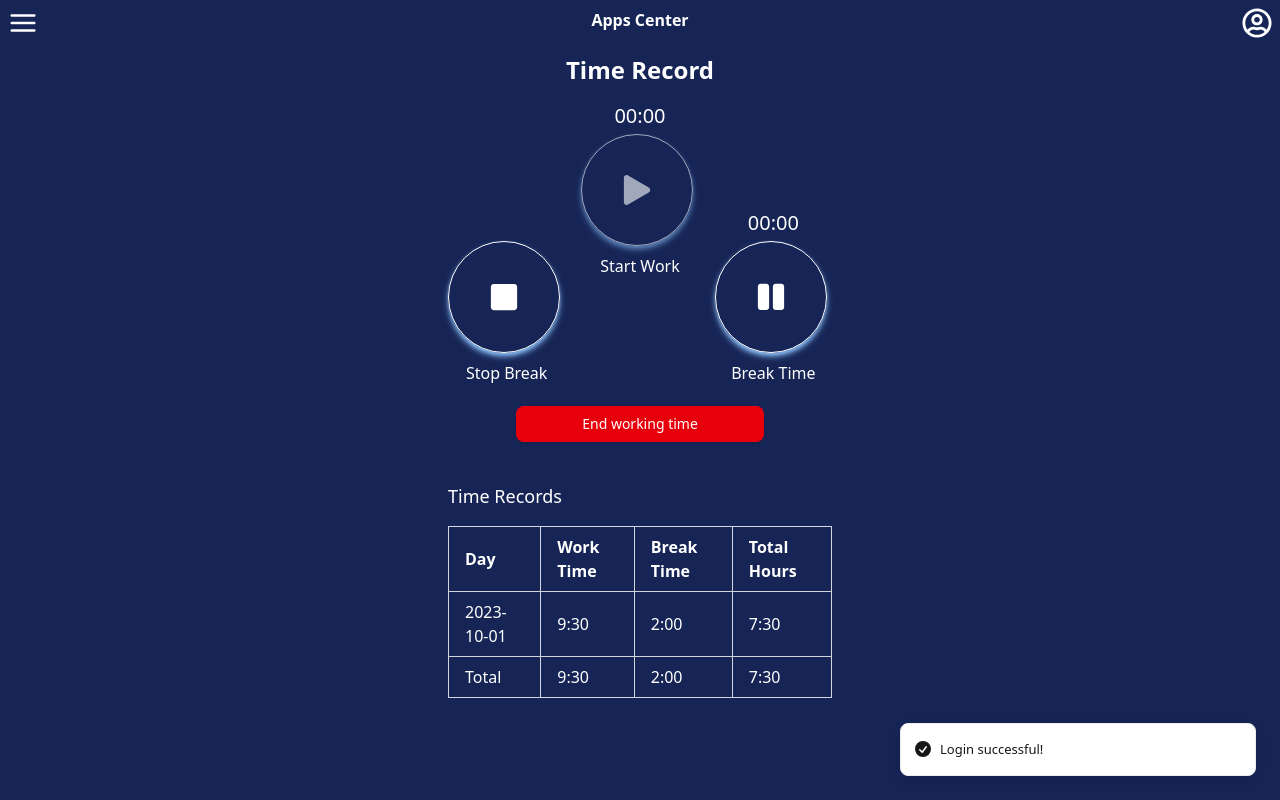
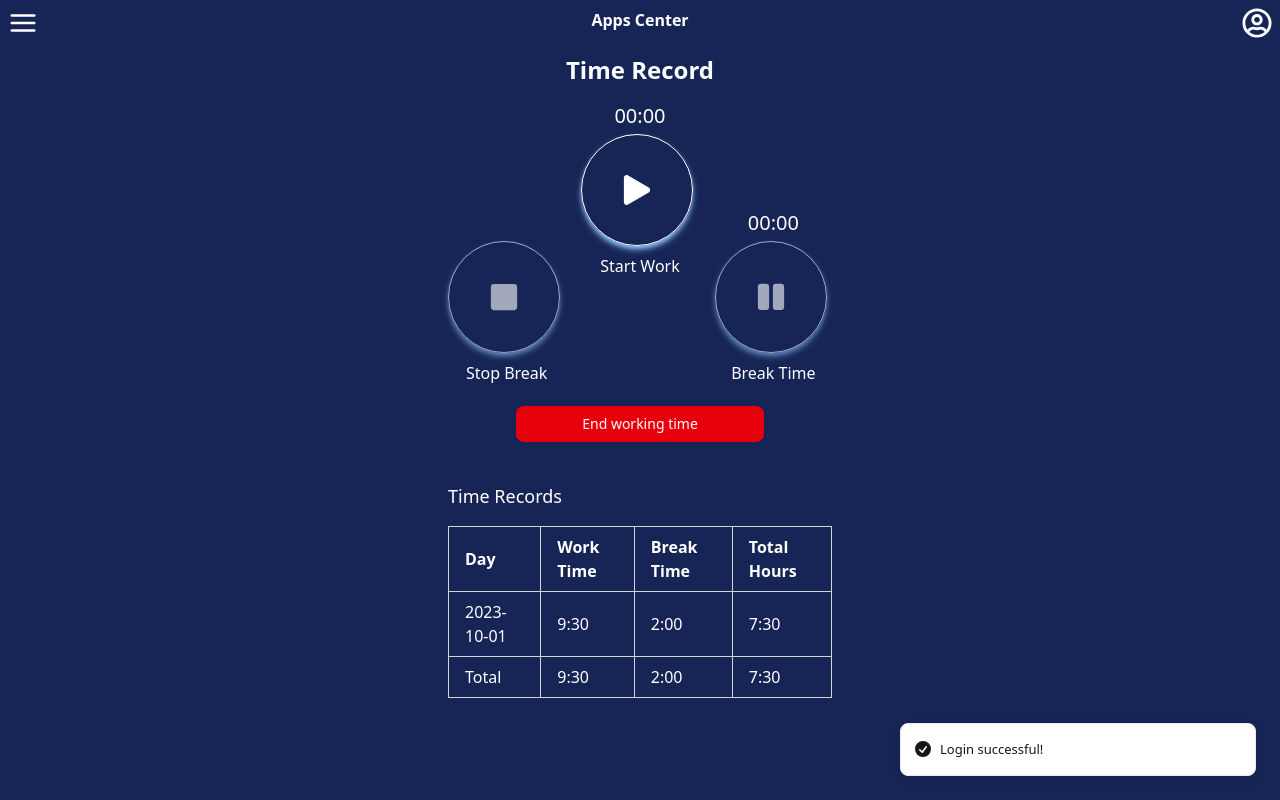
Before and after one commit to enonjp/apps-hub, a React (Vite) app: page / in a window 1280 px wide. Both pictures are taken after typing "name@example.com", "Sample123" into the empty fields and a click on the button "Forgot Password?". Built offline with nearby package versions, Linux system fonts and the light colour scheme.

Commit message:
feat: Refactor time tracking hooks to remove unnecessary parameters and improve state management

```diff
--- a/src/features/TimeRecord/TimeRecordPage.tsx
+++ b/src/features/TimeRecord/TimeRecordPage.tsx
@@ -3,9 +3,17 @@ import { Button } from '@/components/ui/button';
 import { useState } from 'react';
 import { FaSquare, FaPlay, FaPause } from 'react-icons/fa';
 import TimeRecordTable from './TimeRecordTable';
+import useTimeRecord from '@/hooks/useTimeRecord';
 
 const TimeRecordPage = () => {
   const [isModalOpen, setIsModalOpen] = useState(false);
+  const {
+    timeStatus,
+    handleStartWork,
+    handleStartBreak,
+    handleEndBreak,
+    handleEndWork,
+  } = useTimeRecord();
 
   const handleCloseModal = () => {
     setIsModalOpen(false);
@@ -22,7 +30,11 @@ const TimeRecordPage = () => {
       </div>
       <div className='grid grid-cols-3 grid-rows-9 gap-4 h-64 pt-8'>
         <div className='col-start-1 col-end-2 row-start-5 row-end-9 w-full h-full rounded-full'>
-          <button className='time-record-button w-28 h-28  border border-white rounded-full flex justify-center items-center shadow-blue-300 shadow-md cursor-pointer'>
+          <button
+            onClick={handleEndBreak}
+            disabled={timeStatus !== 'BREAK'}
+            className='time-record-button w-28 h-28  border border-white rounded-full flex justify-center items-center shadow-blue-300 shadow-md cursor-pointer'
+          >
             <FaSquare size={30} />
           </button>
           <span className='flex justify-center mt-2'>Stop Break</span>
@@ -32,7 +44,12 @@ const TimeRecordPage = () => {
             <span className=' text-xl'>00:00</span>
           </div>
           <button
-            disabled
+            onClick={handleStartWork}
+            disabled={
+              timeStatus === 'NOT_STARTED' || timeStatus === 'FINISHED'
+                ? false
+                : true
+            }
             className='time-record-button w-28 h-28  border border-white rounded-full flex justify-center items-center shadow-blue-300 shadow-md cursor-pointer'
           >
             <FaPlay size={30} />
@@ -43,7 +60,11 @@ const TimeRecordPage = () => {
           <div className='flex justify-center pb-2 absolute top-0 -translate-y-8 left-2/4 transform -translate-x-1/2'>
             <span className=' text-xl'>00:00</span>
           </div>
-          <button className='time-record-button w-28 h-28  border border-white rounded-full flex justify-center items-center shadow-blue-300 shadow-md cursor-pointer'>
+          <button
+            onClick={handleStartBreak}
+            disabled={timeStatus !== 'WORKING'}
+            className='time-record-button w-28 h-28  border border-white rounded-full flex justify-center items-center shadow-blue-300 shadow-md cursor-pointer'
+          >
             <FaPause size={30} />
           </button>
           <span className='flex justify-center mt-2'>Break Time</span>
@@ -64,7 +85,10 @@ const TimeRecordPage = () => {
         }
         isModalOpen={isModalOpen}
         onClose={handleCloseModal}
-        onAccept={handleCloseModal}
+        onAccept={() => {
+          handleEndWork();
+          handleCloseModal();
+        }}
       >
         <p>Are you sure you want to end your working time?</p>
       </CustomModal>
--- a/src/hooks/useTimeRecord.tsx
+++ b/src/hooks/useTimeRecord.tsx
@@ -7,7 +7,7 @@ type timeStatusType = 'WORKING' | 'BREAK' | 'FINISHED' | 'NOT_STARTED';
 const useTimeRecord = () => {
   const [timeStatus, setTimeStatus] = useState<timeStatusType>('NOT_STARTED');
 
-  const handleStartWork = (timeData: TimeRecordBody) => {
+  const handleStartWork = () => {
     try {
       //   const resp = await backendApi.post('/start-work-session', timeData);
       setTimeStatus('WORKING');
@@ -17,7 +17,7 @@ const useTimeRecord = () => {
     }
   };
 
-  const handleStartBreak = (timeData: TimeRecordBody) => {
+  const handleStartBreak = () => {
     try {
       //   const resp = backendApi.post('/start-break', timeData);
       setTimeStatus('BREAK');
@@ -27,7 +27,7 @@ const useTimeRecord = () => {
     }
   };
 
-  const handleEndBreak = (timeData: TimeRecordBody) => {
+  const handleEndBreak = () => {
     try {
       //   const resp = backendApi.post('/end-break', timeData);
       setTimeStatus('WORKING');
@@ -37,7 +37,7 @@ const useTimeRecord = () => {
     }
   };
 
-  const handleEndWork = (timeData: TimeRecordBody) => {
+  const handleEndWork = () => {
     try {
       //   const resp = backendApi.post('/end-work-session', timeData);
       setTimeStatus('FINISHED');
```
